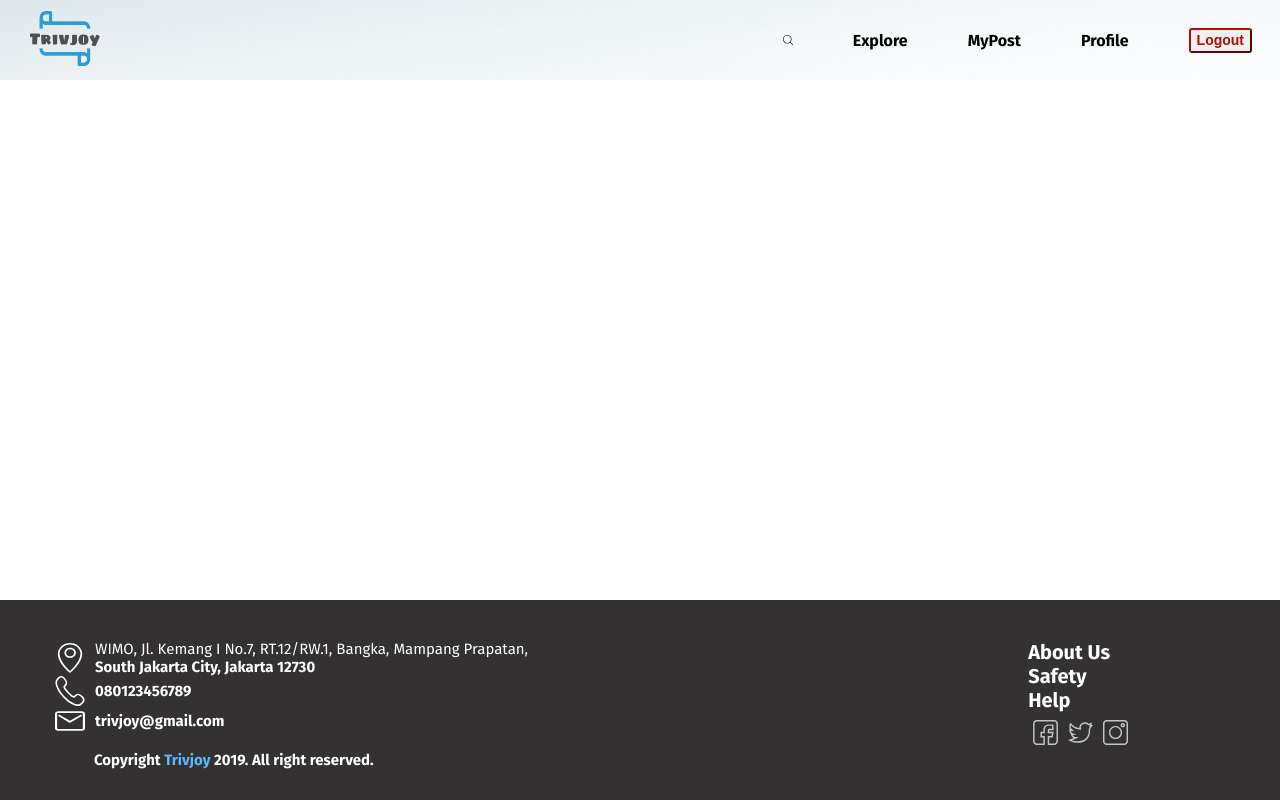
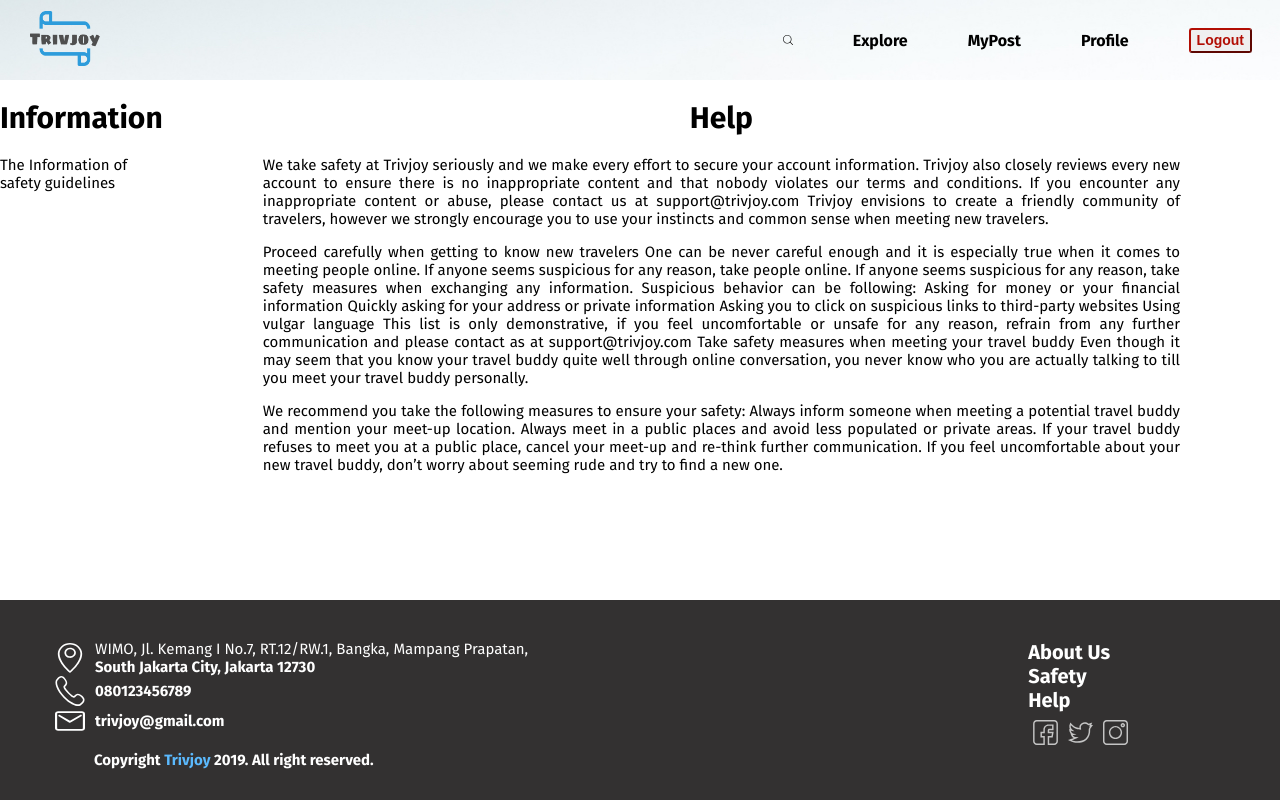
Before and after one commit to trivjoy/trivjoy-frontend, a React (Create React App) app: page /help in a window 1280 px wide. Built offline with nearby package versions, Linux system fonts and the light colour scheme.

Commit message:
help pages

```diff
--- a/src/pages/About_us.js
+++ b/src/pages/About_us.js
@@ -46,11 +46,7 @@ const About_us = () => {
       <Content>
         <TextTitle>
           <nav>
-            <ul>
-              <li>qqq</li>
-              <li>sss</li>
-              <li>aaa</li>
-            </ul>
+            <p>General Information about our company</p>
           </nav>
           <FirstDiscribeContent>
             <b>About US</b>
--- a/src/pages/Help.js
+++ b/src/pages/Help.js
@@ -4,6 +4,8 @@ import Footer from '../components/Footer'
 import styled from 'styled-components'
 
 const Content = styled.div`
+  display: flex;
+  flex-direction: row;
   flex: 1;
 `
 const Container = styled.div`
@@ -11,12 +13,80 @@ const Container = styled.div`
   flex-direction: column;
   min-height: 100vh;
 `
-
+const StyledH1 = styled.h1`
+  text-align: center;
+  font-size: 30px;
+`
+const StyledHelpParagraph = styled.p`
+  justify-content: center;
+  text-align: justify;
+  font-size: 15px;
+  flex-direction: column;
+  padding: 0 100px;
+  text-rendering: auto;
+`
+const InformationColumn = styled.div`
+  font-size: 15px;
+  width: 404px;
+  height: 25px;
+  left: 40px;
+  top: 303px;
+  font-style: normal;
+  font-weight: normal;
+  line-height: normal;
+`
 const Help = () => {
   return (
     <Container>
       <Header />
-      <Content />
+      <Content>
+        <InformationColumn>
+          <h1>Information</h1>
+          <p>The Information of safety guidelines</p>
+        </InformationColumn>
+        <div>
+          <StyledH1>Help</StyledH1>
+          <StyledHelpParagraph>
+            <p>
+              We take safety at Trivjoy seriously and we make every effort to
+              secure your account information. Trivjoy also closely reviews
+              every new account to ensure there is no inappropriate content and
+              that nobody violates our terms and conditions. If you encounter
+              any inappropriate content or abuse, please contact us at
+              support@trivjoy.com Trivjoy envisions to create a friendly
+              community of travelers, however we strongly encourage you to use
+              your instincts and common sense when meeting new travelers.
+            </p>
+            <p>
+              Proceed carefully when getting to know new travelers One can be
+              never careful enough and it is especially true when it comes to
+              meeting people online. If anyone seems suspicious for any reason,
+              take people online. If anyone seems suspicious for any reason,
+              take safety measures when exchanging any information. Suspicious
+              behavior can be following: Asking for money or your financial
+              information Quickly asking for your address or private information
+              Asking you to click on suspicious links to third-party websites
+              Using vulgar language This list is only demonstrative, if you feel
+              uncomfortable or unsafe for any reason, refrain from any further
+              communication and please contact as at support@trivjoy.com Take
+              safety measures when meeting your travel buddy Even though it may
+              seem that you know your travel buddy quite well through online
+              conversation, you never know who you are actually talking to till
+              you meet your travel buddy personally.
+            </p>
+            <p>
+              We recommend you take the following measures to ensure your
+              safety: Always inform someone when meeting a potential travel
+              buddy and mention your meet-up location. Always meet in a public
+              places and avoid less populated or private areas. If your travel
+              buddy refuses to meet you at a public place, cancel your meet-up
+              and re-think further communication. If you feel uncomfortable
+              about your new travel buddy, don’t worry about seeming rude and
+              try to find a new one.
+            </p>
+          </StyledHelpParagraph>
+        </div>
+      </Content>
       <Footer />
     </Container>
   )
```
